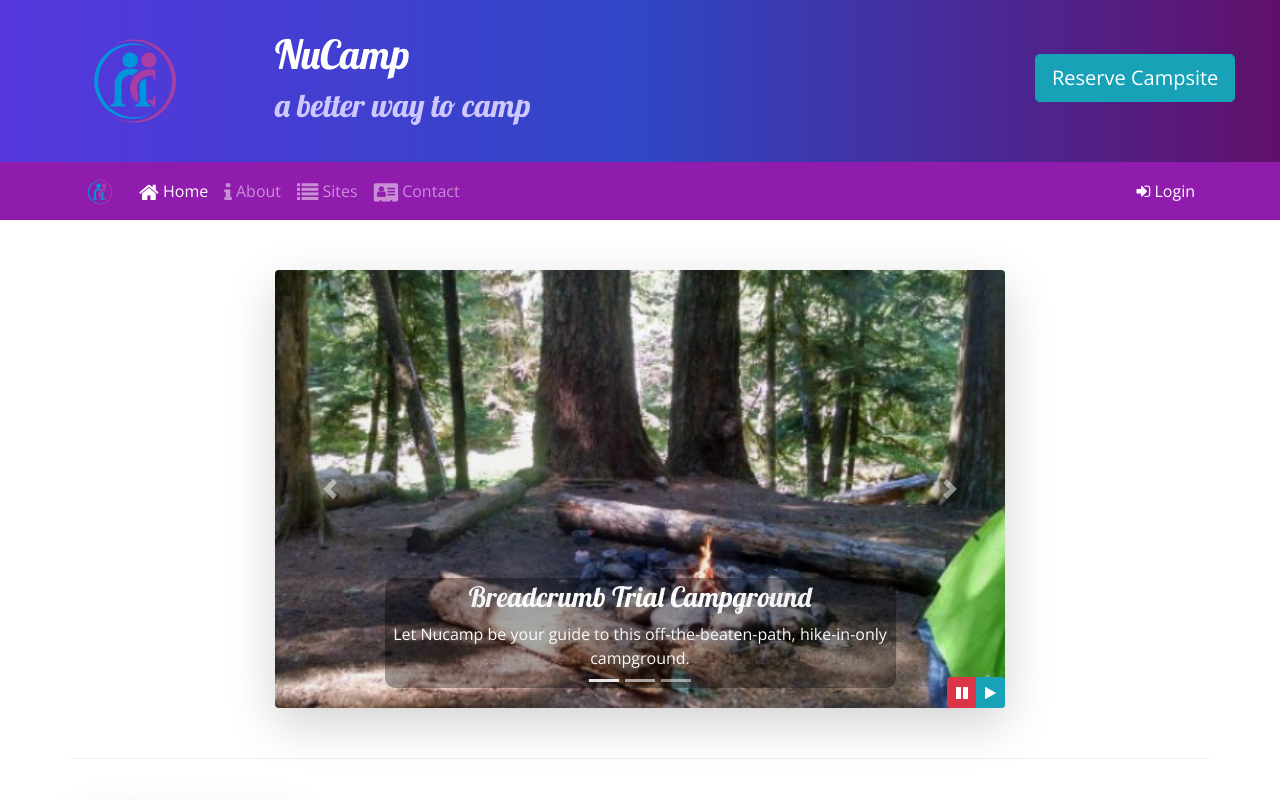
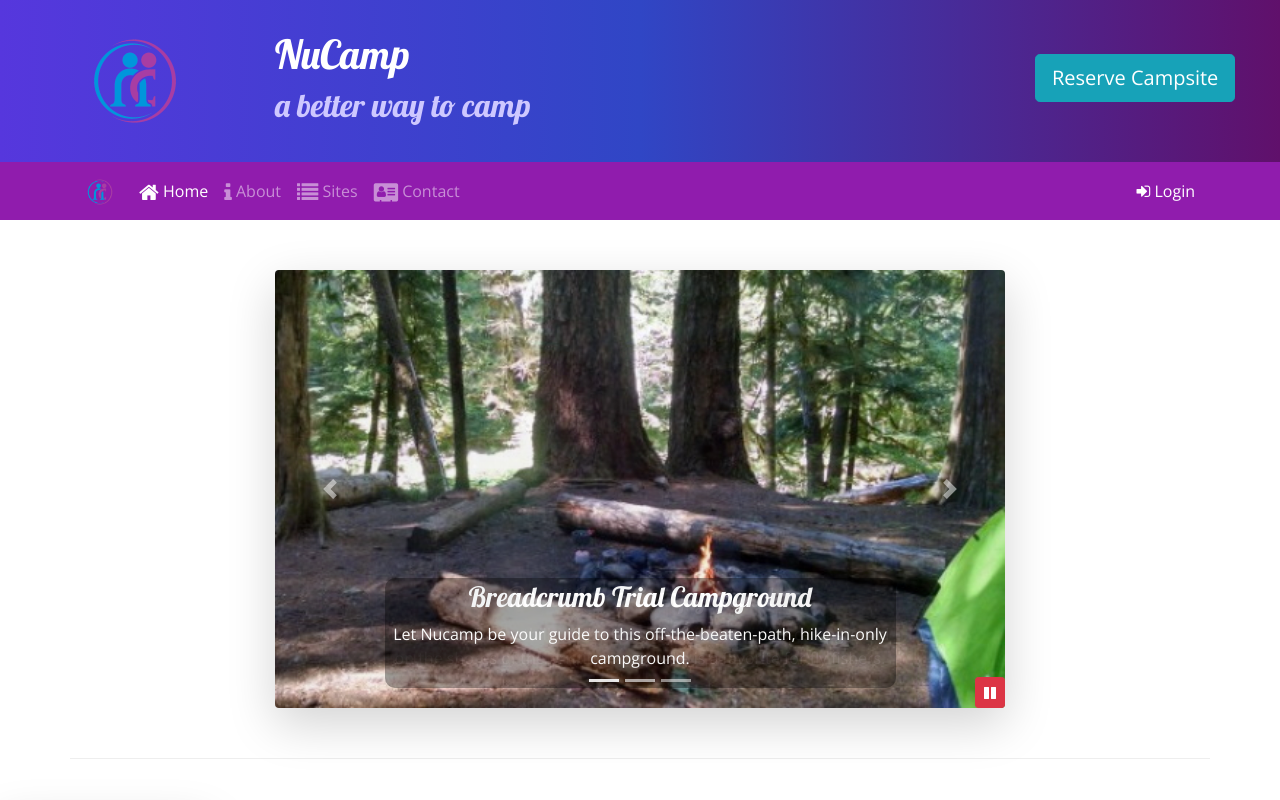
Before and after one commit to mercer-jk/nucampsite, a website: page index.html in a window 1280 px wide. Shown: the top 800 px of the page. Drawn offline with nearby package versions, Linux system fonts and the light colour scheme.

Commit message:
Bootstrap and jQuery Part 2

```diff
--- a/index.html
+++ b/index.html
@@ -205,12 +205,8 @@
                         <span class="carousel-control-next-icon"></span>
                         <span class="sr-only">Next</span>
                     </a>
-                    <div class="btn-group" id="carouselButton">
-                        <button class="btn btn-danger btn-sm" id="carouselPause">
+                        <button class="btn btn-danger btn-sm" id="carouselButton">
                             <i class="fa fa-pause"></i>
-                        </button>
-                        <button class="btn btn-info btn-sm" id="carouselPlay">
-                            <i class="fa fa-play"></i>
                         </button>
                     </div>
                 </div>
```
